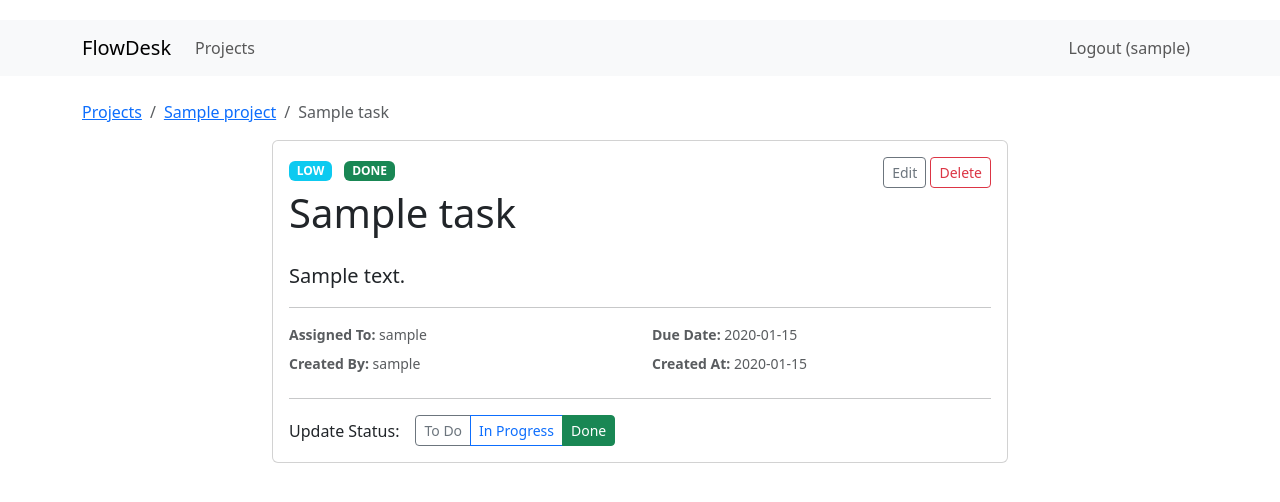
After one commit to farhanrhine/FlowDesk, a Flask app: page /tasks/1 in a window 1280 px wide. The commit adds this page. Shown: the top 502 px of the page. Run offline with Flask 3, Linux system fonts and the light colour scheme; a user stored in the database is signed in; tables that the repository leaves empty hold one stand-in row (values such as "Sample post").

Commit message:
Phase 4: Task Management Blueprint complete. Implemented task CRUD, JSON status updates, and RBAC.

```diff
--- a/app/__init__.py
+++ b/app/__init__.py
@@ -37,10 +37,12 @@ def create_app(config_class=None):
     # Register blueprints
     from app.auth import auth
     from app.projects import projects
+    from app.tasks import tasks
     from app.dashboard import dashboard
 
     app.register_blueprint(auth, url_prefix='/auth')
     app.register_blueprint(projects, url_prefix='/projects')
+    app.register_blueprint(tasks, url_prefix='/tasks')
     app.register_blueprint(dashboard)
 
     return app
--- /dev/null
+++ b/app/tasks/__init__.py
@@ -0,0 +1,5 @@
+from flask import Blueprint
+
+tasks = Blueprint('tasks', __name__)
+
+from app.tasks import routes
--- /dev/null
+++ b/app/tasks/routes.py
@@ -0,0 +1,186 @@
+from datetime import datetime, date
+from flask import render_template, redirect, url_for, flash, request, abort, jsonify
+from flask_login import login_required, current_user
+from app import db
+from app.models import User, Project, ProjectMember, Task
+from app.tasks import tasks
+
+def get_project_role(project_id):
+    member = ProjectMember.query.filter_by(project_id=project_id, user_id=current_user.id).first()
+    return member.role if member else None
+
+@tasks.route('/create', methods=['GET', 'POST'])
+@login_required
+def create():
+    project_id = request.args.get('project_id', type=int)
+    if not project_id:
+        flash('Project ID is required to create a task.', 'danger')
+        return redirect(url_for('projects.list_projects'))
+
+    project = Project.query.get_or_404(project_id)
+    role = get_project_role(project_id)
+
+    if not role:
+        abort(403)
+
+    if request.method == 'POST':
+        title = request.form.get('title')
+        description = request.form.get('description')
+        priority = request.form.get('priority', 'medium')
+        due_date_str = request.form.get('due_date')
+        assigned_to_id = request.form.get('assigned_to', type=int)
+
+        # Validations
+        if not title or len(title) < 3 or len(title) > 200:
+            flash('Title must be between 3 and 200 characters.', 'danger')
+            return render_template('tasks/create.html', project=project)
+
+        due_date = None
+        if due_date_str:
+            try:
+                due_date = datetime.strptime(due_date_str, '%Y-%m-%d').date()
+                if due_date < date.today():
+                    flash('Due date cannot be in the past.', 'danger')
+                    return render_template('tasks/create.html', project=project)
+            except ValueError:
+                flash('Invalid date format.', 'danger')
+                return render_template('tasks/create.html', project=project)
+
+        # Assignment logic
+        if assigned_to_id:
+            # Check if assigned_to is a member of the project
+            is_member = ProjectMember.query.filter_by(project_id=project_id, user_id=assigned_to_id).first()
+            if not is_member:
+                flash('Assigned user must be a member of the project.', 'danger')
+                return render_template('tasks/create.html', project=project)
+
+            # RBAC for assignment
+            if role != 'admin' and assigned_to_id != current_user.id:
+                flash('Members can only assign tasks to themselves.', 'danger')
+                return render_template('tasks/create.html', project=project)
+
+        new_task = Task(
+            title=title,
+            description=description,
+            priority=priority,
+            due_date=due_date,
+            project_id=project_id,
+            created_by=current_user.id,
+            assigned_to=assigned_to_id
+        )
+        db.session.add(new_task)
+        db.session.commit()
+
+        flash('Task created successfully!', 'success')
+        return redirect(url_for('projects.detail', id=project_id))
+
+    return render_template('tasks/create.html', project=project)
+
+@tasks.route('/<int:id>')
+@login_required
+def detail(id):
+    task = Task.query.get_or_404(id)
+    role = get_project_role(task.project_id)
+
+    if not role:
+        abort(403)
+
+    return render_template('tasks/detail.html', task=task, role=role)
+
+@tasks.route('/<int:id>/edit', methods=['GET', 'POST'])
+@login_required
+def edit(id):
+    task = Task.query.get_or_404(id)
+    project_id = task.project_id
+    role = get_project_role(project_id)
+
+    if not role:
+        abort(403)
+
+    # RBAC: Admins can edit anything. Members can edit their own tasks.
+    if role != 'admin' and task.created_by != current_user.id:
+        flash('You do not have permission to edit this task.', 'danger')
+        return redirect(url_for('tasks.detail', id=id))
+
+    if request.method == 'POST':
+        title = request.form.get('title')
+        description = request.form.get('description')
+        priority = request.form.get('priority')
+        status = request.form.get('status')
+        due_date_str = request.form.get('due_date')
+        assigned_to_id = request.form.get('assigned_to', type=int)
+
+        if not title or len(title) < 3 or len(title) > 200:
+            flash('Title must be between 3 and 200 characters.', 'danger')
+            return render_template('tasks/edit.html', task=task)
+
+        if due_date_str:
+            try:
+                task.due_date = datetime.strptime(due_date_str, '%Y-%m-%d').date()
+            except ValueError:
+                flash('Invalid date format.', 'danger')
+                return render_template('tasks/edit.html', task=task)
+        else:
+            task.due_date = None
+
+        # Assignment logic (Admins only can change assignee)
+        if assigned_to_id and assigned_to_id != task.assigned_to:
+            if role != 'admin':
+                flash('Only admins can change task assignment.', 'danger')
+            else:
+                is_member = ProjectMember.query.filter_by(project_id=project_id, user_id=assigned_to_id).first()
+                if is_member:
+                    task.assigned_to = assigned_to_id
+                else:
+                    flash('Selected user is not a member of the project.', 'danger')
+
+        task.title = title
+        task.description = description
+        task.priority = priority
+        task.status = status
+
+        db.session.commit()
+        flash('Task updated successfully.', 'success')
+        return redirect(url_for('tasks.detail', id=id))
+
+    return render_template('tasks/edit.html', task=task)
+
+@tasks.route('/<int:id>/delete', methods=['POST'])
+@login_required
+def delete(id):
+    task = Task.query.get_or_404(id)
+    role = get_project_role(task.project_id)
+
+    # Only Admins can delete tasks
+    if role != 'admin':
+        flash('Only project admins can delete tasks.', 'danger')
+        return redirect(url_for('tasks.detail', id=id))
+
+    project_id = task.project_id
+    db.session.delete(task)
+    db.session.commit()
+    flash('Task deleted.', 'success')
+    return redirect(url_for('projects.detail', id=project_id))
+
+@tasks.route('/<int:id>/status', methods=['POST'])
+@login_required
+def update_status(id):
+    task = Task.query.get_or_404(id)
+    role = get_project_role(task.project_id)
+
+    if not role:
+        return jsonify({'error': 'Access denied'}), 403
+
+    # Admins can change status of any task. Members can change status of tasks assigned to them.
+    if role != 'admin' and task.assigned_to != current_user.id:
+        return jsonify({'error': 'Permission denied'}), 403
+
+    data = request.get_json()
+    new_status = data.get('status')
+
+    if new_status in ['todo', 'in_progress', 'done']:
+        task.status = new_status
+        db.session.commit()
+        return jsonify({'success': True, 'new_status': new_status})
+
+    return jsonify({'error': 'Invalid status'}), 400
--- /dev/null
+++ b/templates/tasks/detail.html
@@ -0,0 +1,96 @@
+{% extends "base.html" %}
+
+{% block title %}{{ task.title }} - FlowDesk{% endblock %}
+
+{% block content %}
+<nav aria-label="breadcrumb">
+  <ol class="breadcrumb">
+    <li class="breadcrumb-item"><a href="{{ url_for('projects.list_projects') }}">Projects</a></li>
+    <li class="breadcrumb-item"><a href="{{ url_for('projects.detail', id=task.project.id) }}">{{ task.project.name }}</a></li>
+    <li class="breadcrumb-item active" aria-current="page">{{ task.title }}</li>
+  </ol>
+</nav>
+
+<div class="row justify-content-center">
+    <div class="col-md-8">
+        <div class="card mb-4">
+            <div class="card-body">
+                <div class="d-flex justify-content-between align-items-start mb-3">
+                    <div>
+                        <span class="badge bg-{{ 'danger' if task.priority == 'high' else 'warning' if task.priority == 'medium' else 'info' }} mb-2">
+                            {{ task.priority|upper }}
+                        </span>
+                        <span class="badge bg-{{ 'success' if task.status == 'done' else 'primary' if task.status == 'in_progress' else 'secondary' }} mb-2 ms-2" id="statusBadge">
+                            {{ task.status|replace('_', ' ')|upper }}
+                        </span>
+                        <h1>{{ task.title }}</h1>
+                    </div>
+                    {% if role == 'admin' or task.created_by == current_user.id %}
+                        <div>
+                            <a href="{{ url_for('tasks.edit', id=task.id) }}" class="btn btn-outline-secondary btn-sm">Edit</a>
+                            {% if role == 'admin' %}
+                                <form action="{{ url_for('tasks.delete', id=task.id) }}" method="POST" class="d-inline" onsubmit="return confirm('Delete this task?')">
+                                    <button type="submit" class="btn btn-outline-danger btn-sm">Delete</button>
+                                </form>
+                            {% endif %}
+                        </div>
+                    {% endif %}
+                </div>
+
+                <p class="lead">{{ task.description or 'No description provided.' }}</p>
+                <hr>
+
+                <div class="row text-muted small">
+                    <div class="col-sm-6 mb-2">
+                        <strong>Assigned To:</strong> {{ task.assignee.username if task.assigned_to else 'Unassigned' }}
+                    </div>
+                    <div class="col-sm-6 mb-2">
+                        <strong>Due Date:</strong> {{ task.due_date.strftime('%Y-%m-%d') if task.due_date else 'No due date' }}
+                    </div>
+                    <div class="col-sm-6 mb-2">
+                        <strong>Created By:</strong> {{ task.creator.username }}
+                    </div>
+                    <div class="col-sm-6 mb-2">
+                        <strong>Created At:</strong> {{ task.created_at.strftime('%Y-%m-%d') }}
+                    </div>
+                </div>
+
+                <hr>
+
+                <div class="d-flex align-items-center">
+                    <span class="me-3">Update Status:</span>
+                    <div class="btn-group" role="group">
+                        <button type="button" class="btn btn-outline-secondary btn-sm {{ 'active' if task.status == 'todo' }}" onclick="updateTaskStatus('todo')">To Do</button>
+                        <button type="button" class="btn btn-outline-primary btn-sm {{ 'active' if task.status == 'in_progress' }}" onclick="updateTaskStatus('in_progress')">In Progress</button>
+                        <button type="button" class="btn btn-outline-success btn-sm {{ 'active' if task.status == 'done' }}" onclick="updateTaskStatus('done')">Done</button>
+                    </div>
+                </div>
+            </div>
+        </div>
+    </div>
+</div>
+
+<script>
+function updateTaskStatus(newStatus) {
+    fetch("{{ url_for('tasks.update_status', id=task.id) }}", {
+        method: "POST",
+        headers: {
+            "Content-Type": "application/json",
+        },
+        body: JSON.stringify({ status: newStatus })
+    })
+    .then(response => response.json())
+    .then(data => {
+        if (data.success) {
+            location.reload(); // Simple way for now, will polish in Phase 6
+        } else {
+            alert(data.error || "Failed to update status");
+        }
+    })
+    .catch(error => {
+        console.error("Error:", error);
+        alert("An error occurred");
+    });
+}
+</script>
+{% endblock %}
```
Also changed, not shown: templates/projects/detail.html (+5 -5 lines), templates/tasks/create.html (added, +61 -0 lines), templates/tasks/edit.html (added, +77 -0 lines).
